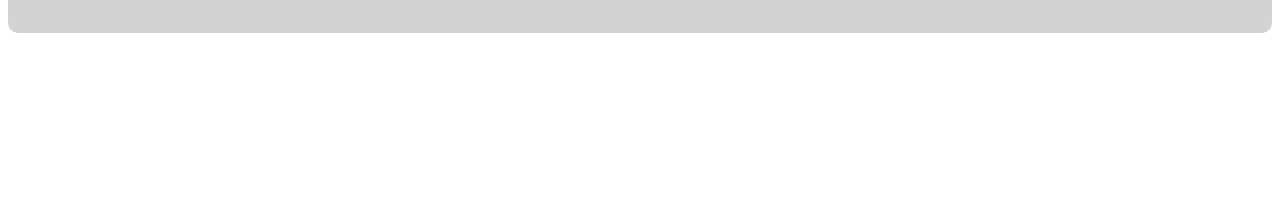
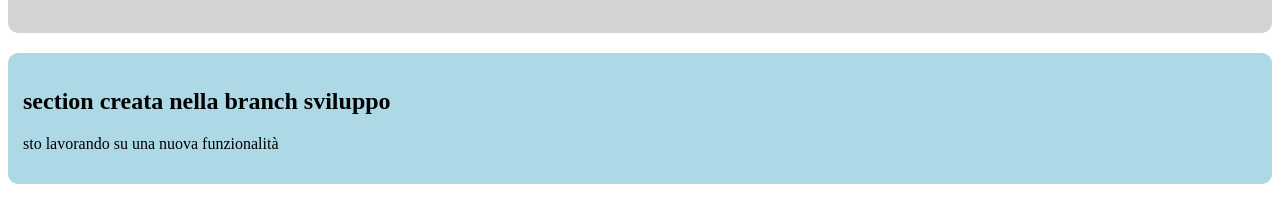
Before and after one commit to etrice1986-code/selfwok-git, a plain HTML site: page index.html in a window 1280 px wide. Shown: the part 188-410 px from the top of the page. Drawn offline with Linux system fonts and the light colour scheme.

Commit message:
modifiche sulla branch sviluppo

```diff
--- a/index.html
+++ b/index.html
@@ -17,5 +17,10 @@
         <p>Sto facendo un secondo commit per esercitarmi.</p>
     </header>
 
+    <section>
+        <h2>section creata nella branch sviluppo</h2>
+        <p>sto lavorando su una nuova funzionalità</p>
+    </section>
+
 </body>
 </html>
--- a/style.css
+++ b/style.css
@@ -7,3 +7,10 @@ header{
     padding: 20px;
     border-radius: 10px;
 }
+
+section{
+    margin-top: 20px;
+    padding: 15px;
+    background-color: lightblue;
+    border-radius: 10px;
+}
```
